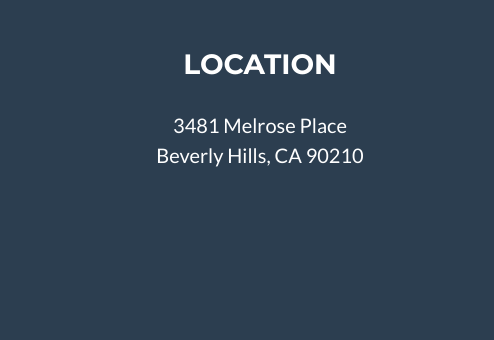
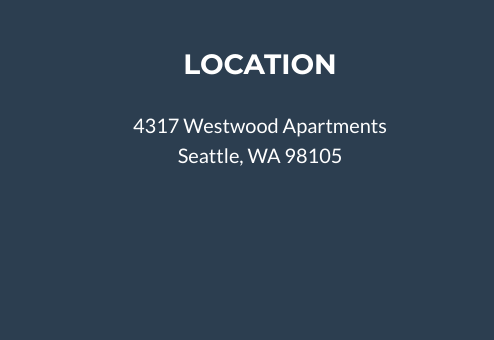
Before and after one commit to karanmurthy7/karanmurthy7.github.io, a plain HTML site: page index.html in a window 1280 px wide. Shown: the part 3153-3493 px from the top of the page, 0-494 px from the left. Drawn offline with nearby package versions, Linux system fonts and the light colour scheme; a script that the page names is missing.

Commit message:
update index.html

```diff
--- a/index.html
+++ b/index.html
@@ -222,8 +222,8 @@
                 <div class="row">
                     <div class="footer-col col-md-4">
                         <h3>Location</h3>
-                        <p>3481 Melrose Place
-                            <br>Beverly Hills, CA 90210</p>
+                        <p>4317 Westwood Apartments
+                            <br>Seattle, WA 98105</p>
                     </div>
                     <div class="footer-col col-md-4">
                         <h3>Around the Web</h3>
```
